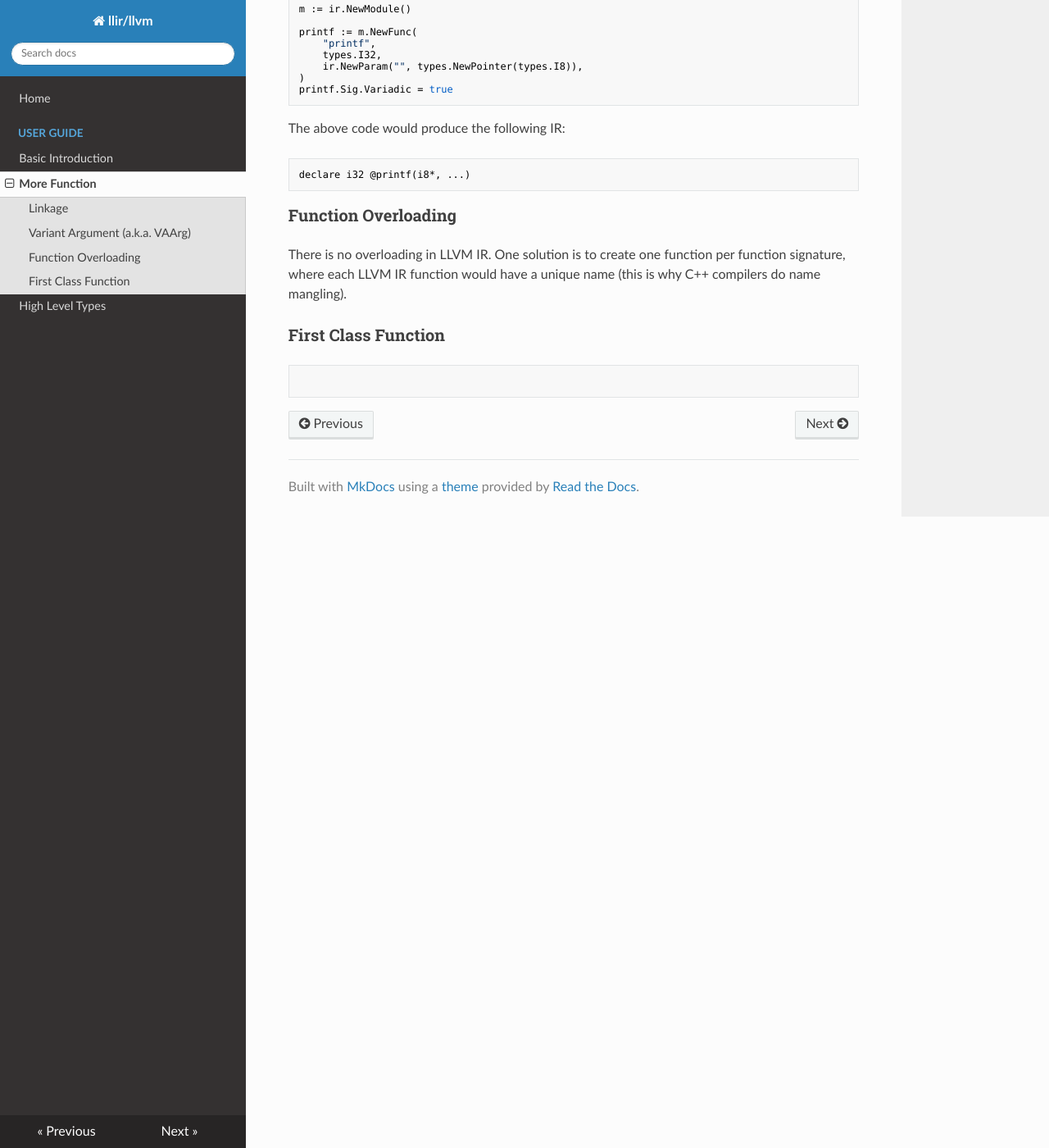
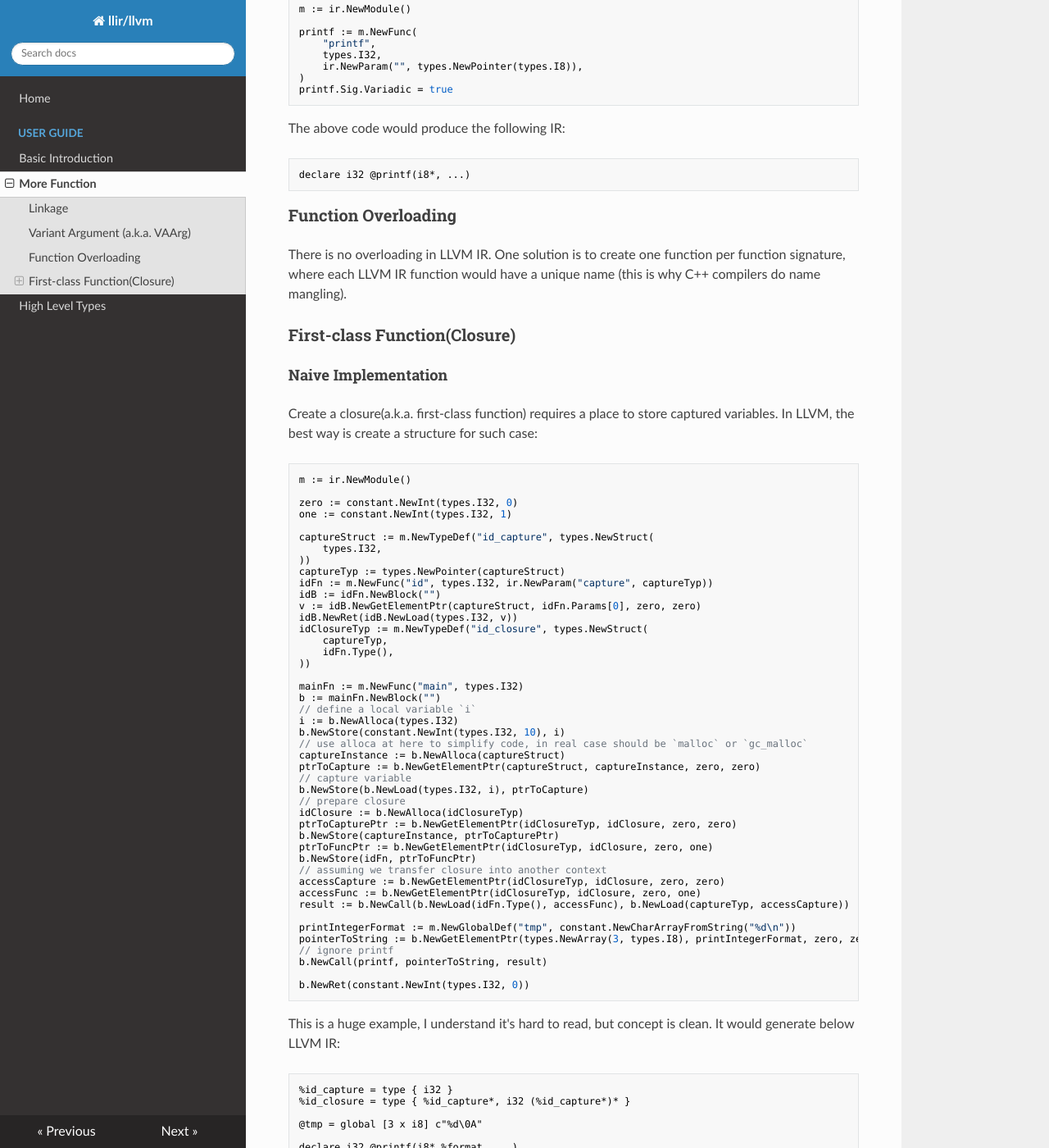
Before and after one commit to llir/document, an MkDocs documentation site: the page built from docs/user-guide/funcs.md, in a window 1280 px wide and 1400 px high, scrolled down 865 px. Shown: the whole window at 82% size. Built offline with MkDocs 1.6.1, drawn with Linux system fonts in a browser that asks for light colours; nearby versions of some CDN libraries; some of the changed text lies outside the part shown.

Commit message:
(#2) more function: first-class function(closure)

````diff
--- a/docs/user-guide/funcs.md
+++ b/docs/user-guide/funcs.md
@@ -60,8 +60,108 @@ declare i32 @printf(i8*, ...)
 
 There is no overloading in LLVM IR. One solution is to create one function per function signature, where each LLVM IR function would have a unique name (this is why C++ compilers do name mangling).
 
-### First Class Function
+### First-class Function(Closure)
+
+#### Naive Implementation
+
+Create a closure(a.k.a. first-class function) requires a place to store captured variables. In LLVM, the best way is create a structure for such case:
 
 ```go
+m := ir.NewModule()
 
+zero := constant.NewInt(types.I32, 0)
+one := constant.NewInt(types.I32, 1)
+
+captureStruct := m.NewTypeDef("id_capture", types.NewStruct(
+	types.I32,
+))
+captureTyp := types.NewPointer(captureStruct)
+idFn := m.NewFunc("id", types.I32, ir.NewParam("capture", captureTyp))
+idB := idFn.NewBlock("")
+v := idB.NewGetElementPtr(captureStruct, idFn.Params[0], zero, zero)
+idB.NewRet(idB.NewLoad(types.I32, v))
+idClosureTyp := m.NewTypeDef("id_closure", types.NewStruct(
+	captureTyp,
+	idFn.Type(),
+))
+
+mainFn := m.NewFunc("main", types.I32)
+b := mainFn.NewBlock("")
+// define a local variable `i`
+i := b.NewAlloca(types.I32)
+b.NewStore(constant.NewInt(types.I32, 10), i)
+// use alloca at here to simplify code, in real case should be `malloc` or `gc_malloc`
+captureInstance := b.NewAlloca(captureStruct)
+ptrToCapture := b.NewGetElementPtr(captureStruct, captureInstance, zero, zero)
+// capture variable
+b.NewStore(b.NewLoad(types.I32, i), ptrToCapture)
+// prepare closure
+idClosure := b.NewAlloca(idClosureTyp)
+ptrToCapturePtr := b.NewGetElementPtr(idClosureTyp, idClosure, zero, zero)
+b.NewStore(captureInstance, ptrToCapturePtr)
+ptrToFuncPtr := b.NewGetElementPtr(idClosureTyp, idClosure, zero, one)
+b.NewStore(idFn, ptrToFuncPtr)
+// assuming we transfer closure into another context
+accessCapture := b.NewGetElementPtr(idClosureTyp, idClosure, zero, zero)
+accessFunc := b.NewGetElementPtr(idClosureTyp, idClosure, zero, one)
+result := b.NewCall(b.NewLoad(idFn.Type(), accessFunc), b.NewLoad(captureTyp, accessCapture))
+
+printIntegerFormat := m.NewGlobalDef("tmp", constant.NewCharArrayFromString("%d\n"))
+pointerToString := b.NewGetElementPtr(types.NewArray(3, types.I8), printIntegerFormat, zero, zero)
+// ignore printf
+b.NewCall(printf, pointerToString, result)
+
+b.NewRet(constant.NewInt(types.I32, 0))
 ```
+
+This is a huge example, I understand it's hard to read, but concept is clean. It would generate below LLVM IR:
+
+```llvm
+%id_capture = type { i32 }
+%id_closure = type { %id_capture*, i32 (%id_capture*)* }
+
+@tmp = global [3 x i8] c"%d\0A"
+
+declare i32 @printf(i8* %format, ...)
+
+define i32 @id(%id_capture* %capture) {
+; <label>:0
+	%1 = getelementptr %id_capture, %id_capture* %capture, i32 0, i32 0
+	%2 = load i32, i32* %1
+	ret i32 %2
+}
+
+define i32 @main() {
+; <label>:0
+	%1 = alloca i32
+	store i32 10, i32* %1
+	%2 = alloca %id_capture
+	%3 = getelementptr %id_capture, %id_capture* %2, i32 0, i32 0
+	%4 = load i32, i32* %1
+	store i32 %4, i32* %3
+	%5 = alloca %id_closure
+	%6 = getelementptr %id_closure, %id_closure* %5, i32 0, i32 0
+	store %id_capture* %2, %id_capture** %6
+	%7 = getelementptr %id_closure, %id_closure* %5, i32 0, i32 1
+	store i32 (%id_capture*)* @id, i32 (%id_capture*)** %7
+	%8 = getelementptr %id_closure, %id_closure* %5, i32 0, i32 0
+	%9 = getelementptr %id_closure, %id_closure* %5, i32 0, i32 1
+	%10 = load i32 (%id_capture*)*, i32 (%id_capture*)** %9
+	%11 = load %id_capture*, %id_capture** %8
+	%12 = call i32 %10(%id_capture* %11)
+	%13 = getelementptr [3 x i8], [3 x i8]* @tmp, i32 0, i32 0
+	%14 = call i32 (i8*, ...) @printf(i8* %13, i32 %12)
+	ret i32 0
+}
+```
+
+Our `id` function captures an Integer and return it. To reach that `id_capture` was introduced for storing captured value. For passing whole closure in convenience, `id_closure` was introduced and stored capture structure and function pointer. When invoke a closure, get captured structure and function pointer from `id_closure` structure, then apply function with captured structure and additional arguments(if there's any). In this example omit the part about memory management, all structures allocated in the stack, this won't work in most real world case. Must notice this problem.
+
+#### Improvements
+
+The naive implementation is not good enough, we have several ways can improve it, but instead of implementing them I'm going to list what can we do:
+
+- Laziness function: Arity would be a thing in case
+- Access cross asynchronous model
+- If language has copy capture and reference capture, e.g. C++?
+- What if working with a GC?
````
